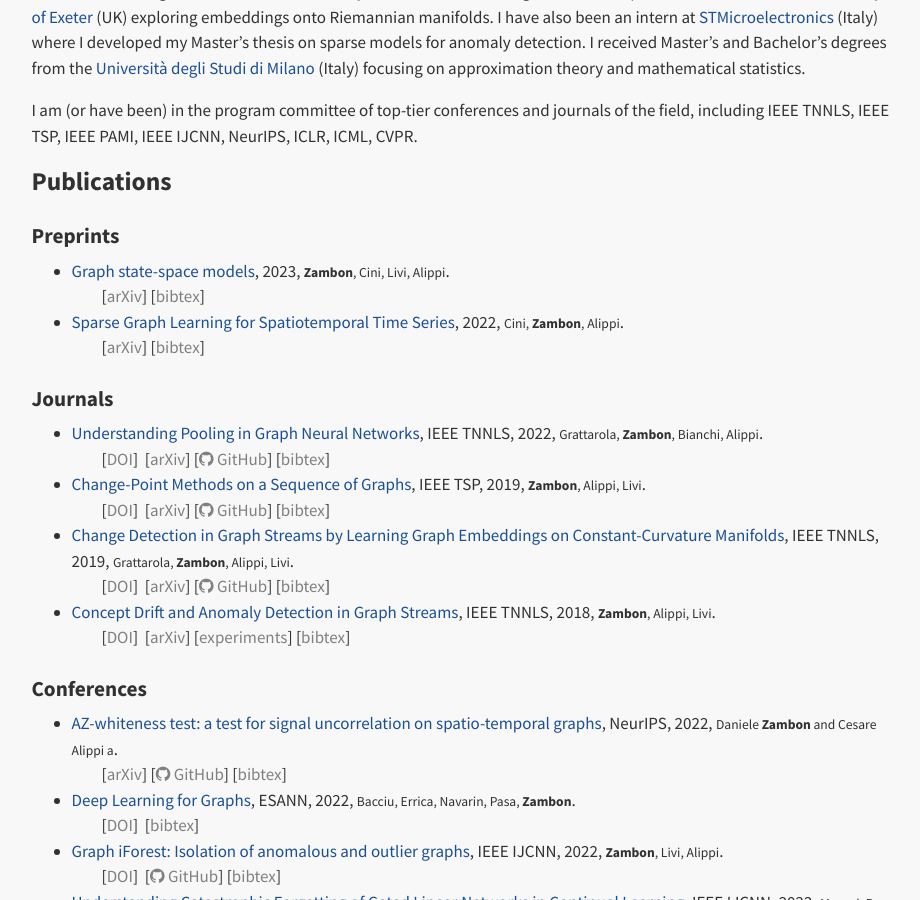
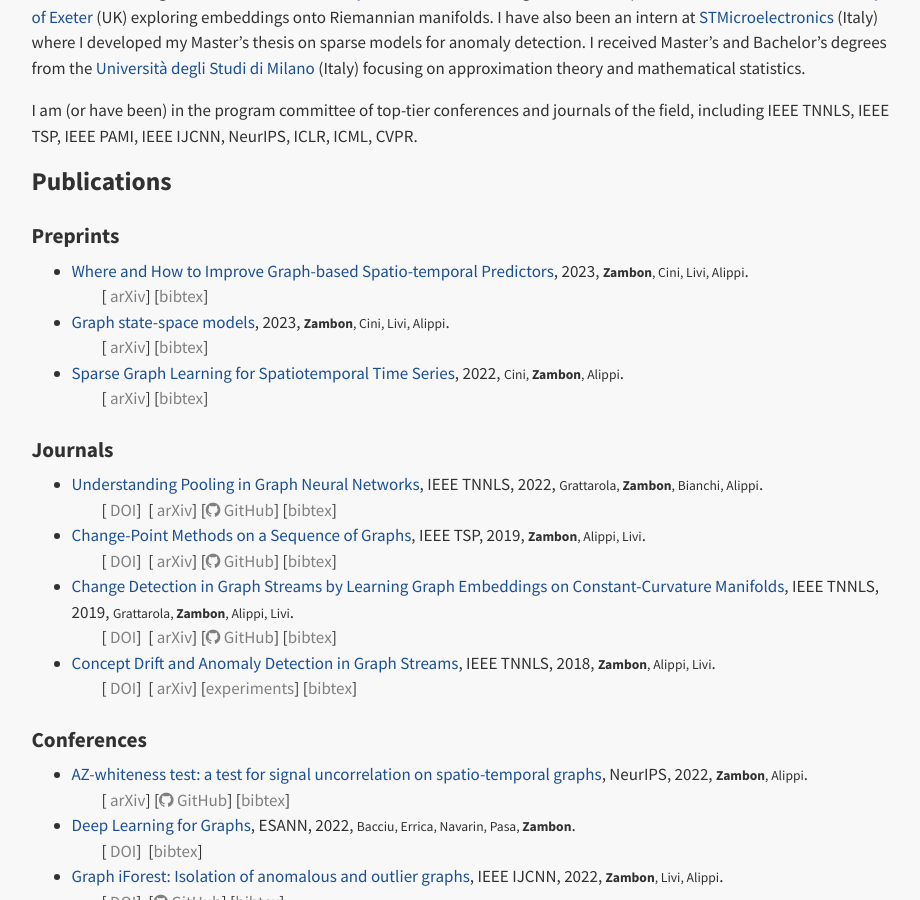
Before and after one commit to dzambon/dzambon.github.io, a Jekyll site: the page built from index.md, in a window 1280 px wide and 900 px high, scrolled down 800 px. Shown: the whole window, without its empty margins (175-1095 px from the left). Built offline with Jekyll 4.4.1, drawn with Linux system fonts in a browser that asks for light colours; a style sheet for code colours, icons or effects is not loaded.

```diff
--- a/_data/papers.yaml
+++ b/_data/papers.yaml
@@ -13,6 +13,16 @@
  #    github:
  #    gitlab:
  -
+    id: zambon2023where
+    title: "Where and How to Improve Graph-based Spatio-temporal Predictors"
+    author: "Zambon, Daniele and Alippi, Cesare"
+    short_author: "Zambon, Cini, Livi, Alippi"
+    year: 2023
+    bibtex: "@misc{zambon2023where, doi={10.48550/ARXIV.2302.01701}, url={https://arxiv.org/abs/2302.01701}, author={Zambon, Daniele and Alippi, Cesare}, keywords={Machine Learning (stat.ML), Machine Learning (cs.LG), FOS: Computer and information sciences, FOS: Computer and information sciences}, title={Where and How to Improve Graph-based Spatio-temporal Predictors}, publisher={arXiv}, year={2023}, copyright={arXiv.org perpetual, non-exclusive license} }"
+    arxiv_id: "2302.01701"
+    type: preprint
+    url: "https://arxiv.org/abs/2302.01701"
+ -
     id: zambon2023graph
     title: "Graph state-space models"
     author: "Zambon, Daniele and Cini, Andrea and Livi, Lorenzo and Alippi, Cesare"
@@ -26,7 +36,7 @@
     id: zambon2022aztest
     title: "AZ-whiteness test: a test for signal uncorrelation on spatio-temporal graphs"
     author: "Daniele Zambon and Cesare Alippi"
-    short_author: "Daniele Zambon and Cesare Alippi a"
+    short_author: "Zambon, Alippi"
     year: 2022
     bibtex: "@inproceedings{ zambon2022aztest, title={{AZ}-whiteness test: a test for signal uncorrelation on spatio-temporal graphs}, author={Daniele Zambon and Cesare Alippi}, booktitle={Advances in Neural Information Processing Systems}, editor={Alice H. Oh and Alekh Agarwal and Danielle Belgrave and Kyunghyun Cho}, year={2022}, url={https://openreview.net/forum?id=SFeKNSxect} }"
     arxiv_id: "2204.11135"
--- a/_includes/paper_list.html
+++ b/_includes/paper_list.html
@@ -16,9 +16,9 @@
         {%- endif %}
         <a id="{{ paper.id }}" href="{{ paperhref }}">{{ paper.title }}</a>, {% if paper.short_venue %}{{ paper.short_venue }},{% endif %} {{ paper.year }}, <small>{{ paper.short_author | replace: "Zambon", "<b>Zambon</b>" }}</small>.<br/>
         <span style="top-margin:-5px; margin-left:30px; padding-bottom:125px">
-          {%- if paper.doi %}[<a class="square-button" href="{{ doi_base }}{{ paper.doi }}">DOI</a>]&nbsp;{% endif %}
+          {%- if paper.doi %}[<a class="square-button" href="{{ doi_base }}{{ paper.doi }}"><i class="ai ai-doi"></i> DOI</a>]&nbsp;{% endif %}
           <!-- {%- if paper.url %}[<a class="square-button" href="{{ paper.url }}">{{ paper.url }}</a>]&nbsp;{% endif %} -->
-          {%- if paper.arxiv_id %}[<a class="square-button" href="{{ arxiv_base }}{{ paper.arxiv_id }}">arXiv</a>]&nbsp;{% endif %}
+          {%- if paper.arxiv_id %}[<a class="square-button" href="{{ arxiv_base }}{{ paper.arxiv_id }}"><i class="ai ai-arxiv"></i>   arXiv</a>]&nbsp;{% endif %}
           {%- if paper.openreview_id %}[<a class="square-button" href="{{ openreview_base }}{{ paper.openreview_id }}">OpenReview</a>]&nbsp;{% endif %}
           {%- if paper.github %}[<a class="square-button" href="{{ paper.github }}"><i class="fa fa-github"></i> GitHub</a>]&nbsp;{% endif %}
           {%- if paper.gitlab %}[<a class="square-button" href="{{ paper.gitlab }}"><i class="fa fa-gitlab"></i> GitLab</a>]&nbsp;{% endif %}
```
Also changed, not shown: TODO.md (+1 -0 lines).
